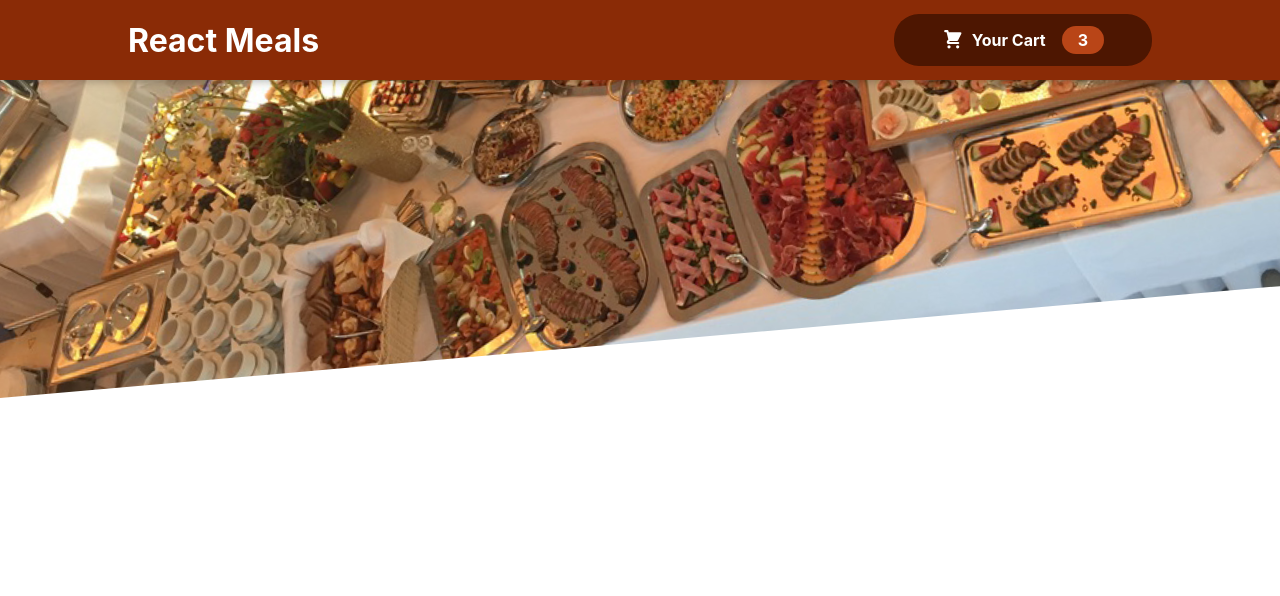
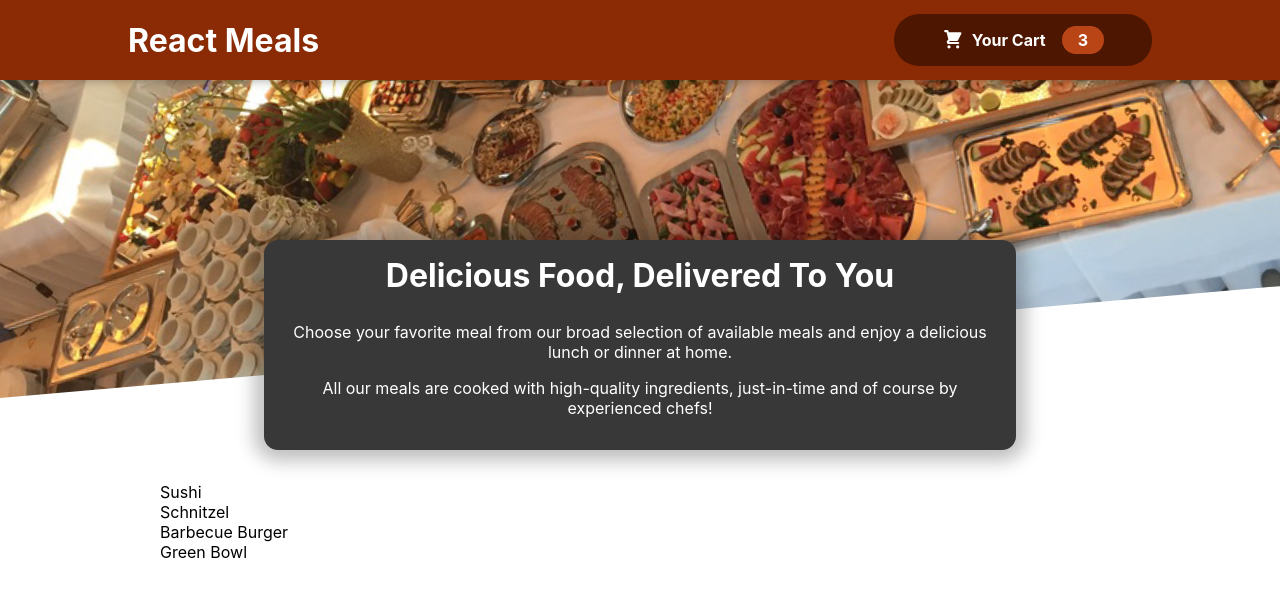
Before and after one commit to AnirupPat/reactjs-food-order, a React (Create React App) app: page / in a window 1280 px wide. Shown: the top 596 px of the page. Built offline with nearby package versions, Linux system fonts and the light colour scheme.

Commit message:
Adding Meal component

```diff
--- a/src/App.js
+++ b/src/App.js
@@ -1,11 +1,15 @@
-import { Fragment } from 'react';
-import Header from './components/Layout/Header';
-import './App.css';
+import { Fragment } from "react";
+import Header from "./components/Layout/Header";
+import Meals from "./components/Meals/Meals";
+import "./App.css";
 
 function App() {
   return (
     <Fragment>
-      <Header></Header>
+      <Header />
+      <main>
+        <Meals />
+      </main>
     </Fragment>
   );
 }
--- /dev/null
+++ b/src/components/Meals/AvailableMeals.js
@@ -0,0 +1,38 @@
+import classes from "./AvailableMeals.module.css";
+
+const DUMMY_MEALS = [
+  {
+    id: "m1",
+    name: "Sushi",
+    description: "Finest fish and veggies",
+    price: 22.99,
+  },
+  {
+    id: "m2",
+    name: "Schnitzel",
+    description: "A german specialty!",
+    price: 16.5,
+  },
+  {
+    id: "m3",
+    name: "Barbecue Burger",
+    description: "American, raw, meaty",
+    price: 12.99,
+  },
+  {
+    id: "m4",
+    name: "Green Bowl",
+    description: "Healthy...and green...",
+    price: 18.99,
+  },
+];
+const AvailableMeals = () => {
+  const mealsList = DUMMY_MEALS.map((meal) => <li>{meal.name}</li>);
+  return (
+    <section className={classes.meals}>
+      <ul>{mealsList}</ul>
+    </section>
+  );
+};
+
+export default AvailableMeals;
--- /dev/null
+++ b/src/components/Meals/AvailableMeals.module.css
@@ -0,0 +1,24 @@
+.meals {
+    max-width: 60rem;
+    width: 90%;
+    margin: 2rem auto;
+    animation: meals-appear 1s ease-out forwards;
+  }
+
+  .meals ul {
+    list-style: none;
+    margin: 0;
+    padding: 0;
+  }
+
+  @keyframes meals-appear {
+    from {
+      opacity: 0;
+      transform: translateY(3rem);
+    }
+
+    to {
+      opacity: 1;
+      transform: translateY(0);
+    }
+  }
--- /dev/null
+++ b/src/components/Meals/Meals.js
@@ -0,0 +1,14 @@
+import { Fragment } from 'react';
+import MealsSummary from './MealsSummary';
+import AvailableMeals from './AvailableMeals';
+
+const Meals = () => {
+    return (
+        <Fragment>
+            <MealsSummary />
+            <AvailableMeals />
+        </Fragment>
+    );
+}
+
+export default Meals;
--- /dev/null
+++ b/src/components/Meals/MealsSummary.js
@@ -0,0 +1,19 @@
+import classes from "./MealsSummary.module.css";
+
+const MealsSummary = () => {
+  return (
+    <section className={classes.summary}>
+      <h2>Delicious Food, Delivered To You</h2>
+      <p>
+        Choose your favorite meal from our broad selection of available meals
+        and enjoy a delicious lunch or dinner at home.
+      </p>
+      <p>
+        All our meals are cooked with high-quality ingredients, just-in-time and
+        of course by experienced chefs!
+      </p>
+    </section>
+  );
+};
+
+export default MealsSummary;
--- /dev/null
+++ b/src/components/Meals/MealsSummary.module.css
@@ -0,0 +1,18 @@
+.summary {
+    text-align: center;
+    max-width: 45rem;
+    width: 90%;
+    margin: auto;
+    margin-top: -10rem;
+    position: relative;
+    background-color: #383838;
+    color: white;
+    border-radius: 14px;
+    padding: 1rem;
+    box-shadow: 0 1px 18px 10px rgba(0, 0, 0, 0.25);
+  }
+
+  .summary h2 {
+    font-size: 2rem;
+    margin-top: 0;
+  }
```
